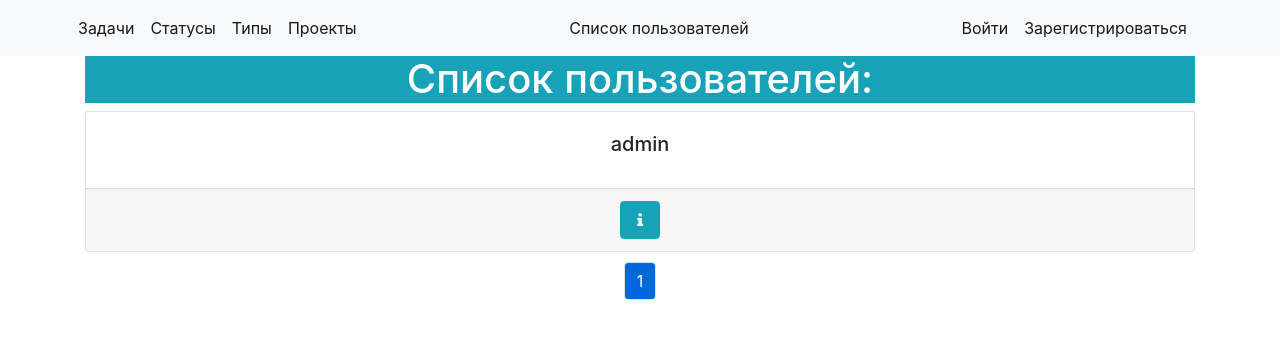
After one commit to Aitmatow/issue_tracker, a Django app: page /accounts/users/ in a window 1280 px wide. The commit adds this page. Shown: the top 339 px of the page. Run offline with Django 3.2, Linux system fonts and the light colour scheme; data comes from the database, SQL or seed files in the repository; some libraries are stand-ins or nearby versions.

Commit message:
№59. Задание 2. Добавил список пользователей.

```diff
--- a/source/accounts/templates/user_detail.html
+++ b/source/accounts/templates/user_detail.html
@@ -16,4 +16,5 @@
     <p>Имя: {{ user_obj.first_name }}</p>
     <p>Фамилия: {{ user_obj.last_name }}</p>
     <p>Почта: {{ user_obj.email }}</p>
+    <p>Ссылка на репозиторий: {{ user_obj.profile.git_repo }}</p>
 {% endblock %}
--- a/source/accounts/templates/user_info_change.html
+++ b/source/accounts/templates/user_info_change.html
@@ -13,4 +13,9 @@
     <form action="{% url "accounts:update" user_obj.pk %}" method="post">
         {% include 'partial/issue_form.html' with button_text='Сохранить' %}
     </form>
+    <form action="" method="post">
+    {% csrf_token %}
+    {{ profile_form }}
+    {{ user_form }}
+    </form>
 {% endblock %}
--- /dev/null
+++ b/source/accounts/templates/users_list.html
@@ -0,0 +1,22 @@
+{% extends 'base.html' %}
+{% block content %}
+    <h1 class="bg-info text-white text-center">Список пользователей:</h1>
+    {% csrf_token %}
+    {% if is_paginated %}
+        {% include 'partial/pagination.html' %}
+    {% endif %}
+    <div class="card-deck text-center">
+            {% for user in object_list %}
+                <div class="card">
+                    <div class="card-body">
+                      <h5 class="card-title">{{ user.username }}</h5>
+                    </div>
+                    <div class="card-footer">
+                      <small class="text-muted">
+                          <a href="{% url 'accounts:detail' user.pk %}" class="btn btn-info" style="width: 40px"><span class="fa fa-info"></span></a>
+                      </small>
+                    </div>
+                  </div>
+            {% endfor %}
+    </div>
+{% endblock %}
--- a/source/accounts/urls.py
+++ b/source/accounts/urls.py
@@ -1,6 +1,6 @@
 from django.urls import path
 from accounts.views import login_view, logout_view, register_view, user_activation_view, UserDetailView, \
-    UserPersonalInfoChangeView, UserPasswordChangeView
+    UserPersonalInfoChangeView, UserPasswordChangeView, UsersList
 
 urlpatterns = [
     path('login/', login_view, name='login'),
@@ -9,7 +9,8 @@ urlpatterns = [
     path('activate/<token>/', user_activation_view, name='user_activate'),
     path('<int:pk>/', UserDetailView.as_view(), name='detail'),
     path('<int:pk>/update', UserPersonalInfoChangeView.as_view(), name='update'),
-    path('<int:pk>/password_change', UserPasswordChangeView.as_view(), name='password_change')
+    path('<int:pk>/password_change', UserPasswordChangeView.as_view(), name='password_change'),
+    path('users/', UsersList.as_view(),name='users_list'),
 ]
 
 app_name = 'accounts'
--- a/source/accounts/views.py
+++ b/source/accounts/views.py
@@ -6,12 +6,12 @@ from django.http import HttpResponseForbidden
 from django.shortcuts import render, redirect, get_object_or_404
 from django.contrib.auth.models import User
 from django.urls import reverse
-from django.views.generic import DetailView, UpdateView
+from django.views.generic import DetailView, UpdateView, ListView
 
 from accounts.models import Token
 from main.settings import HOST_NAME
 
-from accounts.forms import SignUpForm, UserChangeForm, PasswordChangeForm
+from accounts.forms import SignUpForm, UserChangeForm, PasswordChangeForm    # ProfileForm
 
 
 def login_view(request):
@@ -85,6 +85,23 @@ class UserPersonalInfoChangeView(UserPassesTestMixin, UpdateView):
     form_class = UserChangeForm
     context_object_name = 'user_obj'
 
+    # def update_profile(self,request):
+    #     if request.method == 'POST':
+    #         user_form = UserChangeForm(request.POST, instance=self.request.user)
+    #         profile_form = ProfileForm(request.POST, instance=self.request.user.profile)
+    #         if user_form.is_valid() and profile_form.is_valid():
+    #             user_form.save()
+    #             profile_form.save()
+    #             return redirect('accounts:detail',pk=self.object.pk)
+    #     else:
+    #         user_form = UserChangeForm(instance=self.request.user)
+    #         profile_form = ProfileForm(instance=self.request.user.profile)
+    #     return render(self.request, 'user_info_change.html', {
+    #         'user_form' : user_form,
+    #         'profile_form' : profile_form
+    #     })
+
+
     def test_func(self):
         return self.get_object() == self.request.user
 
@@ -102,3 +119,10 @@ class UserPasswordChangeView(UserPassesTestMixin,UpdateView):
 
     def get_success_url(self):
         return reverse('accounts:login')
+
+class UsersList(ListView):
+    template_name = 'users_list.html'
+    model = User
+    paginate_by = 5
+    paginate_orphans = 1
+    page_kwarg = 'page'
--- a/source/main/settings.py
+++ b/source/main/settings.py
@@ -84,7 +84,7 @@ DATABASES = {
 
 
 # Password validation
-# https://docs.djangoproject.com/en/2.2/ref/settings/#auth-password-validators
+# https://docs.djangoprДЗ oject.com/en/2.2/ref/settings/#auth-password-validators
 
 AUTH_PASSWORD_VALIDATORS = [
     {
--- a/source/webapp/templates/base.html
+++ b/source/webapp/templates/base.html
@@ -27,6 +27,9 @@
         </li>
         <li class="nav-item active mr-auto">
             <a class="nav-link" href="{% url 'projects_list' %}">Проекты <span class="sr-only">(current)</span></a>
+        </li>
+        <li class="nav-item active mr-auto">
+            <a class="nav-link" href="{% url 'accounts:users_list' %}">Список пользователей <span class="sr-only">(current)</span></a>
         </li>
         {% if user.is_authenticated %}
             {% block menu_links %}{% endblock %}
```
Also changed, not shown: source/accounts/forms.py (+10 -0 lines), source/accounts/models.py (+21 -0 lines), source/accounts/migrations/0002_auto_20191028_1457.py (added), source/accounts/migrations/0003_auto_20191028_1458.py (added), source/accounts/migrations/0004_auto_20191029_0313.py (added), source/accounts/migrations/0005_auto_20191029_0327.py (added), source/accounts/migrations/0006_auto_20191029_0342.py (added), source/accounts/migrations/0007_auto_20191029_0410.py (added).
